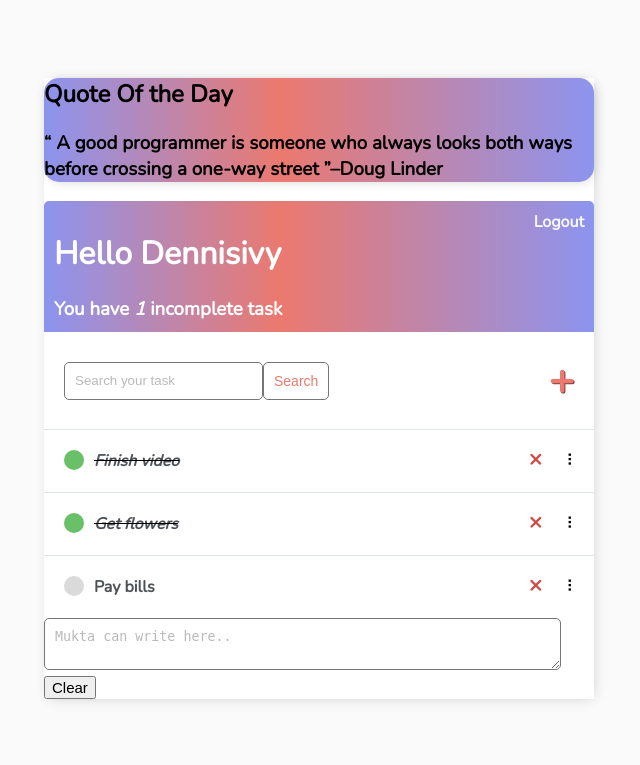
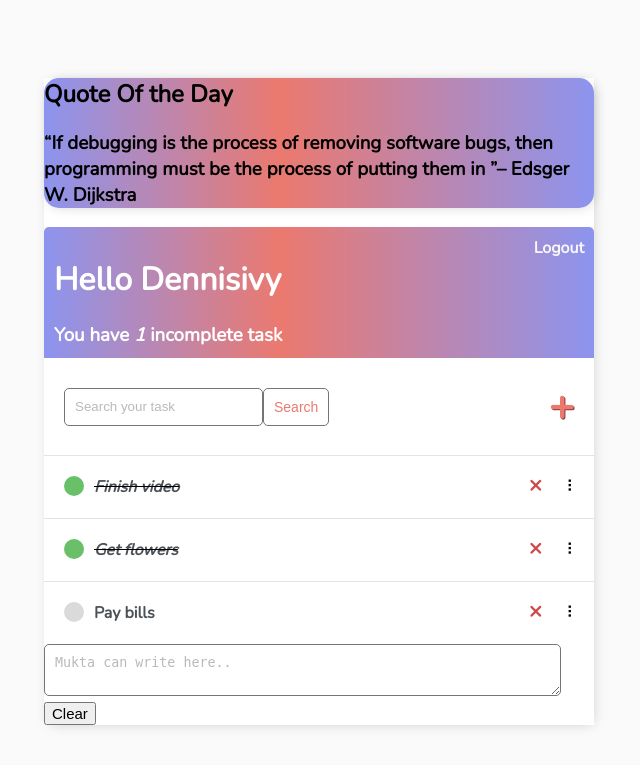
Before and after one commit to Abhishek-Gawande/Project-Musings, a Django app: page / in a window 1280 px wide. Shown: the top 765 px of the page, without its empty margins (321-961 px from the left). Run offline with Django 3.2, Linux system fonts and the light colour scheme; a user stored in the database is signed in; data comes from the database, SQL or seed files in the repository; both versions use the stored data as it was after the commit.

Commit message:
Add files via upload

```diff
--- a/base/templates/base/task_list.html
+++ b/base/templates/base/task_list.html
@@ -1,7 +1,8 @@
 {% extends 'base/main.html' %} {% block content %}
 <div class="container2">
     <h2>Quote Of the Day</h2>
-    <h3><q> A good programmer is someone who always looks both ways before crossing a one-way street  </q>–Doug Linder</h3>
+    <h3><q>If debugging is the process of removing software bugs, then programming must be the process of putting them in
+</q>– Edsger W. Dijkstra</h3>
 </div>
 
 
```
Also changed, not shown: db.sqlite3.
